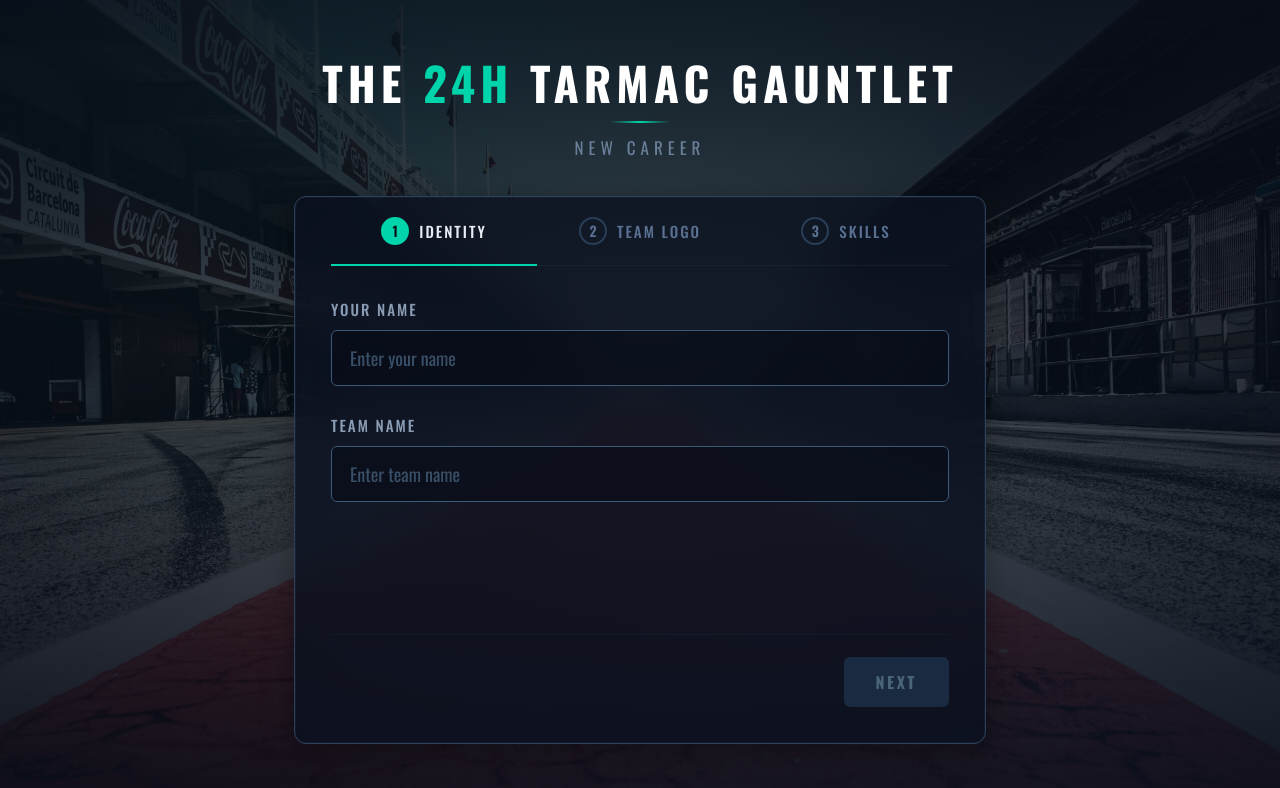
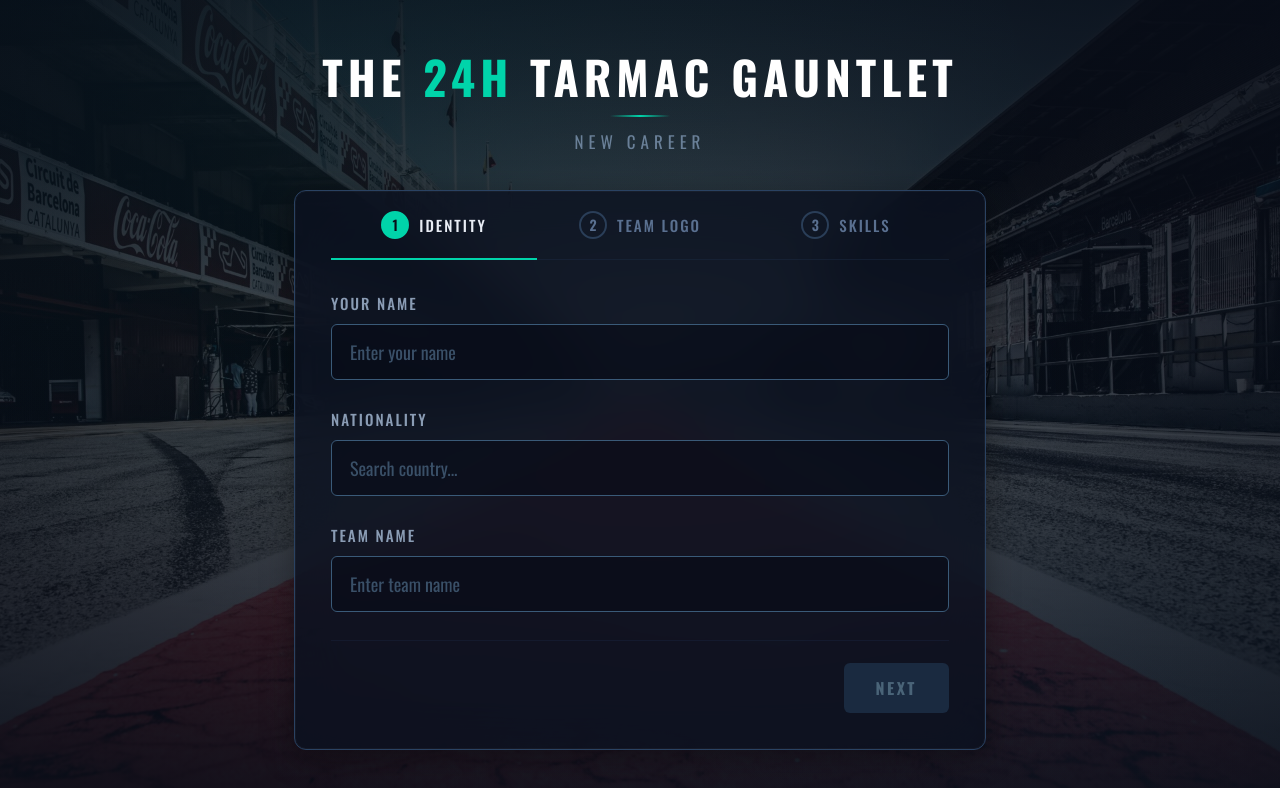
Before and after one commit to wpinrui/the-tarmac-gauntlet, a React (Vite) app: page / in a window 1280 px wide. Shown: the top 788 px of the page. Built offline with nearby package versions, Linux system fonts and the light colour scheme; some icons are missing.

Commit message:
Nationality selector + pause menu + player flag in all screens

```diff
--- a/src/renderer/screens/NewGameScreen.scss
+++ b/src/renderer/screens/NewGameScreen.scss
@@ -193,6 +193,42 @@
 }
 
 .field-input::placeholder { color: #3a5068; }
+
+/* Nationality selector */
+.nationality-wrap { position: relative; }
+.nationality-input {
+  width: 100%;
+  padding: 14px 18px 14px 18px;
+  background: rgba(6,10,20,0.55);
+  border: 1px solid #3a5a78;
+  border-radius: 6px;
+  color: #eef0f6;
+  font-family: 'Oswald', sans-serif;
+  font-weight: 400;
+  font-size: 18px;
+  outline: none;
+  transition: border-color .2s, box-shadow .2s;
+}
+.nationality-input:focus { border-color: #00d4aa; box-shadow: 0 0 0 3px rgba(0,212,170,0.1); }
+.nationality-input::placeholder { color: #3a5068; }
+.nationality-flag-preview {
+  position: absolute; left: 16px; top: 50%; transform: translateY(-50%);
+  border-radius: 2px; font-size: 18px; line-height: 1;
+}
+.nationality-dropdown {
+  position: absolute; top: 100%; left: 0; right: 0; margin-top: 4px;
+  max-height: 200px; overflow-y: auto;
+  background: rgba(8,12,22,0.95); border: 1px solid #2a4262;
+  border-radius: 6px; z-index: 20;
+  box-shadow: 0 4px 16px rgba(0,0,0,0.4);
+}
+.nationality-option {
+  padding: 10px 16px;
+  font-family: 'Oswald', sans-serif; font-weight: 400; font-size: 16px;
+  color: #a0b8d0; cursor: pointer; transition: background .1s;
+}
+.nationality-option:hover { background: rgba(0,212,170,0.06); color: #e8ecf4; }
+.nationality-option.selected { color: #00d4aa; }
 
 /* ---------- Logo grid (Step 2) ---------- */
 
--- a/src/renderer/screens/NewGameScreen.tsx
+++ b/src/renderer/screens/NewGameScreen.tsx
@@ -1,5 +1,6 @@
-import { useState, useCallback, useRef, type ReactNode } from "react";
+import { useState, useCallback, useRef, useMemo, type ReactNode } from "react";
 import { SKILL_TOOLTIPS } from "../shared/skillData";
+import { COUNTRIES } from "../shared/countries";
 import "./NewGameScreen.scss";
 import backdropUrl from "../assets/track-backdrop.jpg";
 
@@ -124,6 +125,7 @@ const TOTAL_POINTS = 15;
 interface NewGameScreenProps {
   onStart: (data: {
     playerName: string;
+    nationality: string;
     teamName: string;
     logo: string | null;
     skills: { driver: number; engineer: number; business: number };
@@ -133,6 +135,9 @@ interface NewGameScreenProps {
 export function NewGameScreen({ onStart }: NewGameScreenProps) {
   const [step, setStep] = useState(1);
   const [playerName, setPlayerName] = useState("");
+  const [nationalityCode, setNationalityCode] = useState("");
+  const [nationalitySearch, setNationalitySearch] = useState("");
+  const [nationalityOpen, setNationalityOpen] = useState(false);
   const [teamName, setTeamName] = useState("");
   const [selectedLogo, setSelectedLogo] = useState("shield");
   const [skills, setSkills] = useState({ driver: 0, engineer: 0, business: 0 });
@@ -140,7 +145,15 @@ export function NewGameScreen({ onStart }: NewGameScreenProps) {
   const [customLogoDataUrl, setCustomLogoDataUrl] = useState<string | null>(null);
 
   const remaining = TOTAL_POINTS - skills.driver - skills.engineer - skills.business;
-  const step1Valid = playerName.trim().length > 0 && teamName.trim().length > 0;
+  const step1Valid = playerName.trim().length > 0 && nationalityCode.length > 0 && teamName.trim().length > 0;
+
+  const filteredCountries = useMemo(() => {
+    if (!nationalitySearch) return COUNTRIES;
+    const q = nationalitySearch.toLowerCase();
+    return COUNTRIES.filter((c) => c.name.toLowerCase().includes(q) || c.code.includes(q));
+  }, [nationalitySearch]);
+
+  const selectedCountry = COUNTRIES.find((c) => c.code === nationalityCode);
 
   const adjustSkill = useCallback(
     (key: "driver" | "engineer" | "business", delta: number) => {
@@ -184,11 +197,12 @@ export function NewGameScreen({ onStart }: NewGameScreenProps) {
     const logo = selectedLogo === "custom" ? customLogoDataUrl : selectedLogo;
     onStart({
       playerName: playerName.trim(),
+      nationality: nationalityCode,
       teamName: teamName.trim(),
       logo,
       skills,
     });
-  }, [onStart, playerName, teamName, selectedLogo, customLogoDataUrl, skills]);
+  }, [onStart, playerName, nationalityCode, teamName, selectedLogo, customLogoDataUrl, skills]);
 
   // --- Step tabs ---
   const stepTab = (n: number, label: string) => {
@@ -239,6 +253,44 @@ export function NewGameScreen({ onStart }: NewGameScreenProps) {
                   autoComplete="off"
                   spellCheck={false}
                 />
+              </div>
+              <div className="field-group">
+                <label className="field-label">Nationality</label>
+                <div className="nationality-wrap">
+                  {selectedCountry && (
+                    <span className={`fi fi-${selectedCountry.code} nationality-flag-preview`} />
+                  )}
+                  <input
+                    className="nationality-input"
+                    type="text"
+                    value={nationalityOpen ? nationalitySearch : selectedCountry?.name ?? ""}
+                    onChange={(e) => { setNationalitySearch(e.target.value); setNationalityOpen(true); }}
+                    onFocus={() => { setNationalityOpen(true); setNationalitySearch(""); }}
+                    onBlur={() => setTimeout(() => setNationalityOpen(false), 150)}
+                    placeholder="Search country..."
+                    autoComplete="off"
+                    spellCheck={false}
+                    style={{ paddingLeft: selectedCountry ? 46 : 18 }}
+                  />
+                  {nationalityOpen && filteredCountries.length > 0 && (
+                    <div className="nationality-dropdown">
+                      {filteredCountries.map((c) => (
+                        <div
+                          key={c.code}
+                          className={`nationality-option ${c.code === nationalityCode ? "selected" : ""}`}
+                          onMouseDown={() => {
+                            setNationalityCode(c.code);
+                            setNationalitySearch("");
+                            setNationalityOpen(false);
+                          }}
+                        >
+                          <span className={`fi fi-${c.code}`} style={{ marginRight: 8, borderRadius: 2 }} />
+                          {c.name}
+                        </div>
+                      ))}
+                    </div>
+                  )}
+                </div>
               </div>
               <div className="field-group">
                 <label className="field-label">Team Name</label>
--- a/src/renderer/screens/ScoutingReportScreen.tsx
+++ b/src/renderer/screens/ScoutingReportScreen.tsx
@@ -81,7 +81,7 @@ export function ScoutingReportScreen() {
         // Player character
         if (team.kind === "player") {
           const pcOvr = (team as PlayerTeam).skills.driver * 5;
-          teamDrivers.push({ name: (team as PlayerTeam).playerName, nationality: "", ovr: pcOvr });
+          teamDrivers.push({ name: (team as PlayerTeam).playerName, nationality: (team as PlayerTeam).nationality, ovr: pcOvr });
         }
 
         // Contracted drivers
--- a/src/renderer/screens/TeamRosterScreen.tsx
+++ b/src/renderer/screens/TeamRosterScreen.tsx
@@ -62,7 +62,7 @@ export function TeamRosterScreen() {
                 onClick={() => setSelectedId("player")}
               >
                 <div className="roster-item-info">
-                  <div className="roster-item-name">{player.playerName}</div>
+                  <div className="roster-item-name">{player.nationality && <span className={`fi fi-${player.nationality} driver-item-flag`} />} {player.playerName}</div>
                   <div className="roster-item-meta">Team Owner &middot; You</div>
                 </div>
                 <div className="roster-item-overall">{playerCharOvr}</div>
@@ -105,7 +105,7 @@ export function TeamRosterScreen() {
               <>
                 <div className="detail-header">
                   <div>
-                    <div className="detail-name">{player.playerName}</div>
+                    <div className="detail-name">{player.nationality && <span className={`fi fi-${player.nationality} driver-item-flag`} />} {player.playerName}</div>
                     <div className="detail-meta">Team Owner &middot; <span className="you-badge">You</span></div>
                   </div>
                 </div>
--- /dev/null
+++ b/src/renderer/shared/countries.ts
@@ -0,0 +1,49 @@
+/** Country entry for the nationality selector. Code is ISO 3166-1 alpha-2 lowercase. */
+export interface Country {
+  code: string;
+  name: string;
+}
+
+/** Common racing nations first, then alphabetical remainder. */
+export const COUNTRIES: Country[] = [
+  { code: "gb", name: "United Kingdom" },
+  { code: "us", name: "United States" },
+  { code: "de", name: "Germany" },
+  { code: "it", name: "Italy" },
+  { code: "fr", name: "France" },
+  { code: "es", name: "Spain" },
+  { code: "br", name: "Brazil" },
+  { code: "jp", name: "Japan" },
+  { code: "au", name: "Australia" },
+  { code: "nl", name: "Netherlands" },
+  { code: "fi", name: "Finland" },
+  { code: "se", name: "Sweden" },
+  { code: "dk", name: "Denmark" },
+  { code: "no", name: "Norway" },
+  { code: "at", name: "Austria" },
+  { code: "ch", name: "Switzerland" },
+  { code: "be", name: "Belgium" },
+  { code: "ca", name: "Canada" },
+  { code: "mx", name: "Mexico" },
+  { code: "ar", name: "Argentina" },
+  { code: "cl", name: "Chile" },
+  { code: "co", name: "Colombia" },
+  { code: "ve", name: "Venezuela" },
+  { code: "kr", name: "South Korea" },
+  { code: "cn", name: "China" },
+  { code: "tw", name: "Taiwan" },
+  { code: "in", name: "India" },
+  { code: "sg", name: "Singapore" },
+  { code: "my", name: "Malaysia" },
+  { code: "th", name: "Thailand" },
+  { code: "ph", name: "Philippines" },
+  { code: "nz", name: "New Zealand" },
+  { code: "za", name: "South Africa" },
+  { code: "ie", name: "Ireland" },
+  { code: "pt", name: "Portugal" },
+  { code: "pl", name: "Poland" },
+  { code: "cz", name: "Czech Republic" },
+  { code: "hu", name: "Hungary" },
+  { code: "ru", name: "Russia" },
+  { code: "gh", name: "Ghana" },
+];
--- a/src/renderer/simulation/gameInit.ts
+++ b/src/renderer/simulation/gameInit.ts
@@ -232,6 +232,7 @@ function createAiTeam(
 
 function createPlayerTeam(
   playerName: string,
+  nationality: string,
   teamName: string,
   logo: string | null,
   skills: { driver: number; engineer: number; business: number },
@@ -251,6 +252,7 @@ function createPlayerTeam(
     contracts: [],
     enteredCarId: null,
     playerName,
+    nationality,
     logo,
     skills,
     spareParts: 0,
@@ -277,6 +279,7 @@ const PLACEHOLDER_TRACK: Track = {
 
 export interface NewGameOptions {
   playerName: string;
+  nationality: string; // ISO 3166-1 alpha-2 country code
   teamName: string;
   logo: string | null;
   skills: { driver: number; engineer: number; business: number };
@@ -328,6 +331,7 @@ export function initializeGame(
   // 3. Create player team
   const playerTeam = createPlayerTeam(
     options.playerName,
+    options.nationality,
     options.teamName,
     options.logo,
     options.skills,
--- a/src/renderer/types/team.ts
+++ b/src/renderer/types/team.ts
@@ -29,6 +29,7 @@ export interface BaseTeam {
 export interface PlayerTeam extends BaseTeam {
   kind: "player";
   playerName: string;
+  nationality: string; // ISO 3166-1 alpha-2 country code
   logo: string | null;       // Data URL or asset path
   skills: PlayerSkills;
   spareParts: number;        // Consumable units carried over
```
Also changed, not shown: src/renderer/App.tsx (+38 -30 lines), src/renderer/screens/PauseMenu.scss (added, +83 -0 lines), src/renderer/screens/PauseMenu.tsx (added, +47 -0 lines), 2 other files (tests, documents, lock files or other folders).
